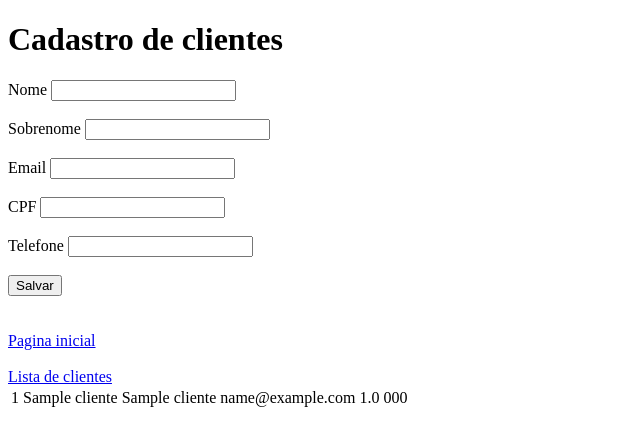
After one commit to cpusfatec/IONIC-Health-Project, a Spring Boot app: page /listaclientes in a window 1280 px wide. The commit adds this page. Shown: the top 446 px of the page, without its empty margins (0-640 px from the left). Run offline with Spring Boot 4, Linux system fonts and the light colour scheme; the visitor is signed in with stand-in values (Sample User, id 1); tables that the repository leaves empty hold one stand-in row (values such as "Sample post"); some of the project's set-up classes (security, data sources, template engines, error pages and the like) are left out, and stand-ins take their place.

Commit message:
Add clientes e visualização

```diff
--- /dev/null
+++ b/ProjetoAPI/src/main/java/fatec/projetoapi/controller/ClienteController.java
@@ -0,0 +1,42 @@
+package fatec.projetoapi.controller;
+
+import org.springframework.beans.factory.annotation.Autowired;
+import org.springframework.stereotype.Controller;
+import org.springframework.web.bind.annotation.RequestMapping;
+import org.springframework.web.bind.annotation.RequestMethod;
+import org.springframework.web.servlet.ModelAndView;
+
+import fatec.projetoapi.model.Cliente;
+import fatec.projetoapi.repository.ClienteRepository;
+
+@Controller
+public class ClienteController {
+
+	@Autowired
+	private ClienteRepository clienteRepository;
+
+	@RequestMapping(method = RequestMethod.GET, value = "/cadastrocliente")
+	public String inicio() {
+		return "cadastro/cadastrocliente";
+	}
+
+	@RequestMapping(method = RequestMethod.POST, value = "/salvarcliente")
+	public ModelAndView salvar(Cliente cliente) {
+			clienteRepository.save(cliente);
+
+			ModelAndView andView = new ModelAndView("cadastro/cadastrocliente");
+			Iterable<Cliente> clientesIt = clienteRepository.findAll();
+			andView.addObject("clientes", clientesIt);
+
+		return andView;
+	}
+
+	@RequestMapping(method = RequestMethod.GET, value="/listaclientes")
+	public ModelAndView clientes() {
+		ModelAndView andView = new ModelAndView("cadastro/cadastrocliente");
+		Iterable<Cliente> clientesIt = clienteRepository.findAll();
+		andView.addObject("clientes", clientesIt);
+		return andView;
+	}
+
+}
--- a/ProjetoAPI/src/main/java/fatec/projetoapi/entities/Clientes.java
+++ /dev/null
@@ -1,6 +0,0 @@
-package fatec.projetoapi.entities;
-
-
-public class Clientes {
-
-}
--- a/ProjetoAPI/src/main/resources/application.properties
+++ b/ProjetoAPI/src/main/resources/application.properties
@@ -5,5 +5,3 @@ spring.jpa.database-platform=org.hibernate.dialect.MySQL8Dialect
 spring.jpa.hibernate.ddl-auto=update
 spring.jpa.show-sql=true
 spring.jpa.properties.hibernate.format_sql=true
-loggin.level.org.hibernate.SQL=DEBUG
-loggin.level.org.hibernate.type=TRACE
--- /dev/null
+++ b/ProjetoAPI/src/main/resources/templates/cadastro/cadastrocliente.html
@@ -0,0 +1,36 @@
+<!DOCTYPE html>
+<html xmlns="http://www.w3.or/1999/xhtml" xmlns:th="http://www.thymeleaf.org">
+<head>
+<meta charset="ISO-8859-1">
+<title>Cadastro Cliente</title>
+</head>
+<body>
+<h1>Cadastro de clientes</h1>
+
+	<form action="salvarcliente" method="post">
+		<label>Nome</label>
+		<input name="nome"><br><br>
+		<label>Sobrenome</label>
+		<input name="sobrenome"><br><br>
+		<label>Email</label>
+		<input name="email"><br><br>
+		<label>CPF</label>
+		<input name="cpf"><br><br>
+		<label>Telefone</label>
+		<input name="telefone"><br><br>
+		<input type="submit" value="Salvar">
+	</form><br><br>
+	<a href="/">Pagina inicial</a><br><br>
+	<a href="/listaclientes">Lista de clientes</a>
+	<table>
+		<tr th:each="cliente : ${clientes}">
+			<td th:text = "${cliente.id}"></td>
+			<td th:text = "${cliente.nome}"></td>
+			<td th:text = "${cliente.sobrenome}"></td>
+			<td th:text = "${cliente.email}"></td>
+			<td th:text = "${cliente.cpf}"></td>
+			<td th:text = "${cliente.telefone}"></td>
+		</tr>
+	</table>
+</body>
+</html>
--- a/ProjetoAPI/src/main/resources/templates/index.html
+++ b/ProjetoAPI/src/main/resources/templates/index.html
@@ -5,6 +5,7 @@
 <title>Index</title>
 </head>
 <body>
-<h1>Home Page!</h1>
+	<h1>Home Page!</h1>
+	<a href="/cadastrocliente">Cadastro de Clientes</a>
 </body>
 </html>
```
Also changed, not shown: ProjetoAPI/pom.xml (+14 -1 lines), ProjetoAPI/src/main/java/fatec/projetoapi/IndexController.java (added, +19 -0 lines), ProjetoAPI/src/main/java/fatec/projetoapi/ProjetoApplication.java (+8 -1 lines), ProjetoAPI/src/main/java/fatec/projetoapi/SecurityConfiguration.java (+12 -4 lines), ProjetoAPI/src/main/java/fatec/projetoapi/model/Cliente.java (added, +79 -0 lines), ProjetoAPI/src/main/java/fatec/projetoapi/repository/ClienteRepository.java (added, +15 -0 lines), ProjetoAPI/src/main/resources/templates/login.html (added, +28 -0 lines).
